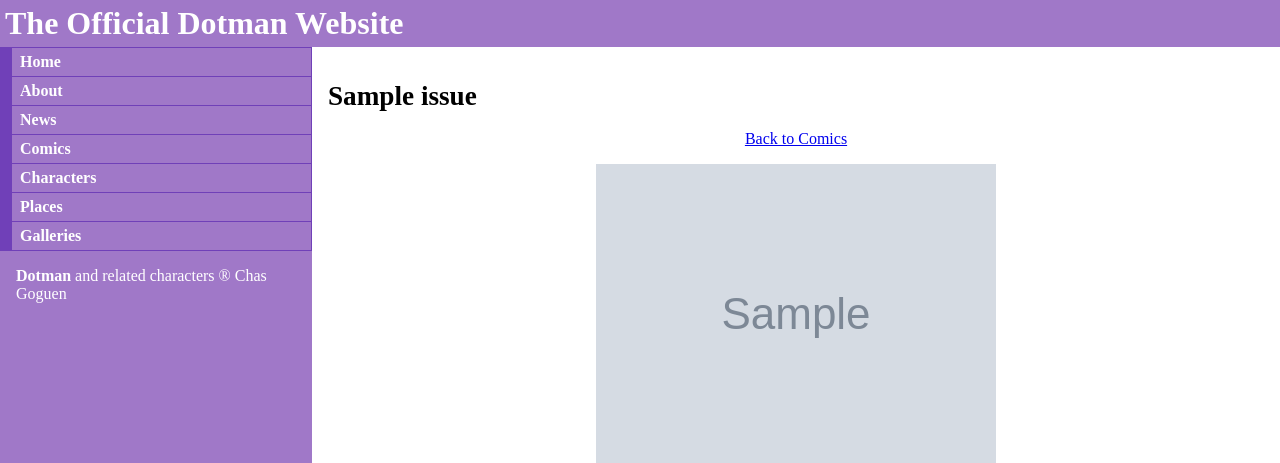
After one commit to evanepio/dotmanca, a Django app: a page that uses comics/templates/comics/issue.html in a window 1280 px wide. The commit adds this page. Shown: the top 463 px of the page. Run offline with Django 3.2, Linux system fonts and the light colour scheme; tables that the repository leaves empty hold one stand-in row (values such as "Sample post"); grey boxes marked "Sample" are stand-in pictures.

Commit message:
Add comic issue view

```diff
--- a/comics/models.py
+++ b/comics/models.py
@@ -1,4 +1,5 @@
 from django.db import models
+from django.urls import reverse
 
 from dotmanca.storage import OverwriteStorage
 
@@ -30,3 +31,7 @@ class Issue(models.Model):
     sort_order = models.IntegerField()
     the_image = models.ImageField(null=False, blank=False, upload_to=arc_image_upload_to,
                                   storage=OverwriteStorage())
+
+    def get_absolute_url(self):
+        kwargs = {'slug': self.slug}
+        return reverse('comics:issue', kwargs=kwargs)
--- a/comics/templates/comics/index.html
+++ b/comics/templates/comics/index.html
@@ -12,7 +12,7 @@
                 {% if arc.issue_set.all %}
                     <ul>
                         {% for issue in arc.issue_set.all %}
-                            <li>{{ issue.name }}</li>
+                            <li><a href="{{ issue.get_absolute_url }}">{{ issue.name }}</a></li>
                         {% endfor %}
                     </ul>
                 {% endif %}
--- /dev/null
+++ b/comics/templates/comics/issue.html
@@ -0,0 +1,14 @@
+{% extends "base.html" %}
+{% load markup_tags %}
+
+{% block title %}{{ issue.name }}{% endblock title %}
+
+{% block content %}
+    <h1>{{ issue.name }}</h1>
+    <nav aria-label="Secondary"><a href="{% url 'comics:index' %}">Back to Comics</a></nav>
+    {% if issue.the_image %}
+    <figure><img src="{{ MEDIA_URL }}{{ issue.the_image }}" /></figure>
+    {% endif %}
+    <section>{{ issue.description|apply_markup:"markdown" }}</section>
+
+{% endblock content %}
--- a/comics/urls.py
+++ b/comics/urls.py
@@ -5,4 +5,5 @@ from . import views
 app_name = 'comics'
 urlpatterns = [
     path('', views.IndexView.as_view(), name='index'),
+    path('<slug:slug>/', views.IssueView.as_view(), name='issue'),
 ]
--- a/comics/views.py
+++ b/comics/views.py
@@ -7,3 +7,8 @@ class IndexView(generic.ListView):
     model = Arc
     template_name = 'comics/index.html'
     context_object_name = 'arcs'
+
+
+class IssueView(generic.DetailView):
+    model = Issue
+    template_name = 'comics/issue.html'
```
